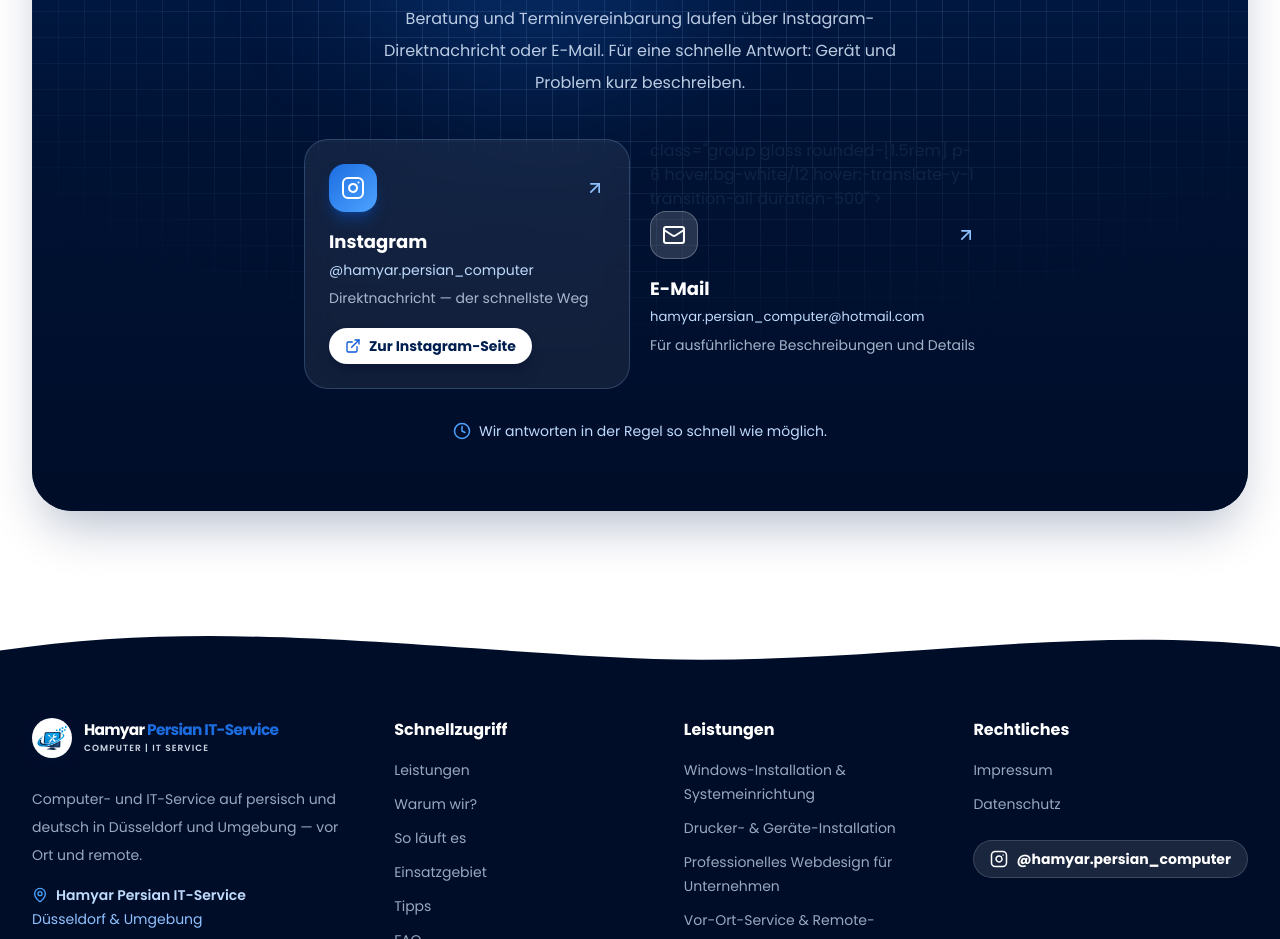
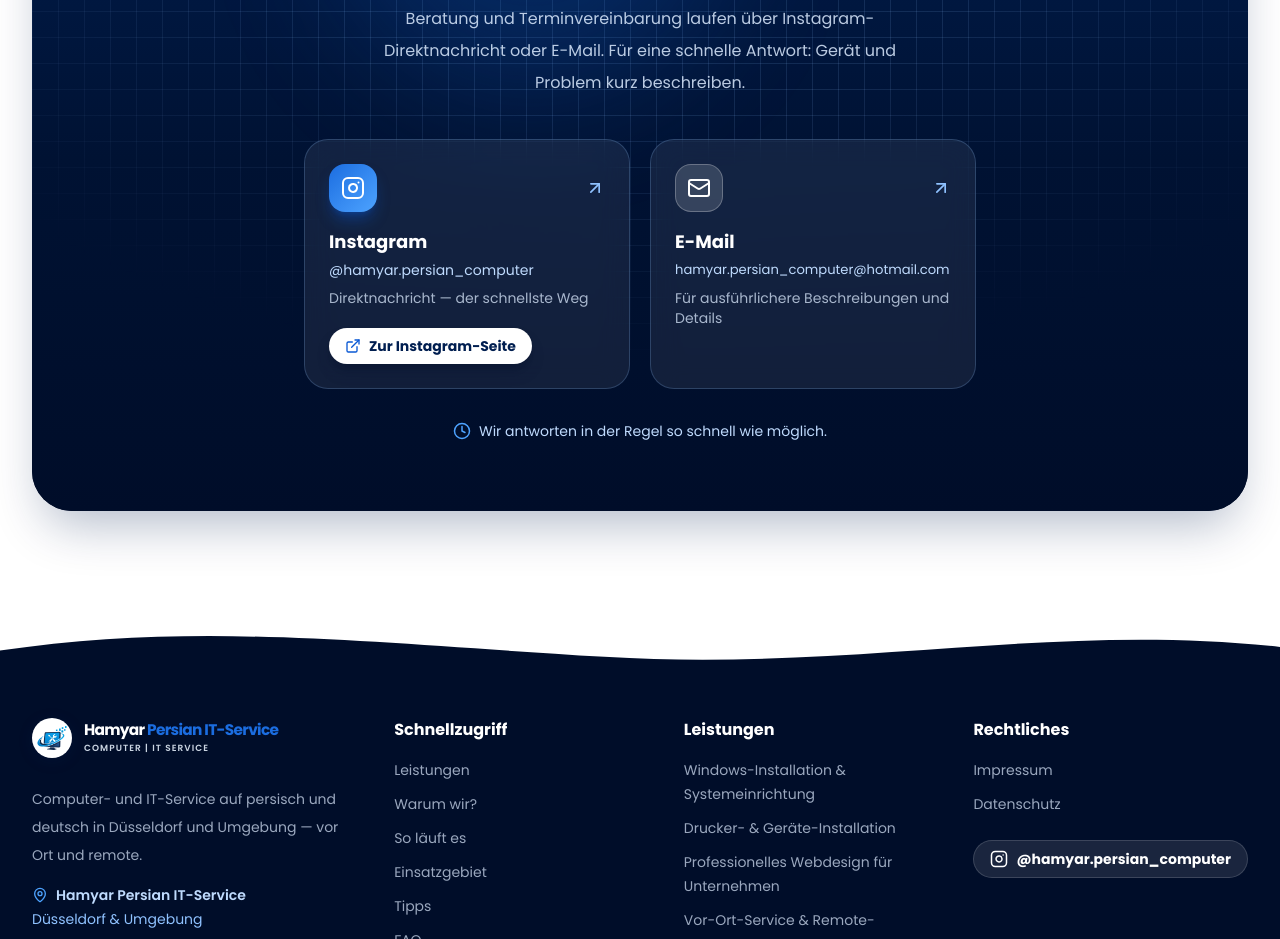
Before and after one commit to hamyar-persian-test/hamyar-persian-test.github.io, a plain HTML site: page de/index.html in a window 1280 px wide. Shown: the part 7796-8735 px from the top of the page. Drawn offline with Linux system fonts and the light colour scheme.

Commit message:
Update index.html

```diff
--- a/de/index.html
+++ b/de/index.html
@@ -3461,8 +3461,7 @@
                           </span>
                       </a>
                     <a
-                      href="mailto:hamyar.persian_computer@hotmail.com">
-                      class="group glass rounded-[1.5rem] p-6 hover:bg-white/12 hover:-translate-y-1 transition-all duration-500"
+                      href="mailto:hamyar.persian_computer@hotmail.com"                      class="group glass rounded-[1.5rem] p-6 hover:bg-white/12 hover:-translate-y-1 transition-all duration-500"
                       ><span class="flex items-center justify-between"
                         ><span
                           class="grid place-items-center w-12 h-12 rounded-2xl bg-white/15 border border-white/25 text-white group-hover:scale-110 transition-transform"
```
